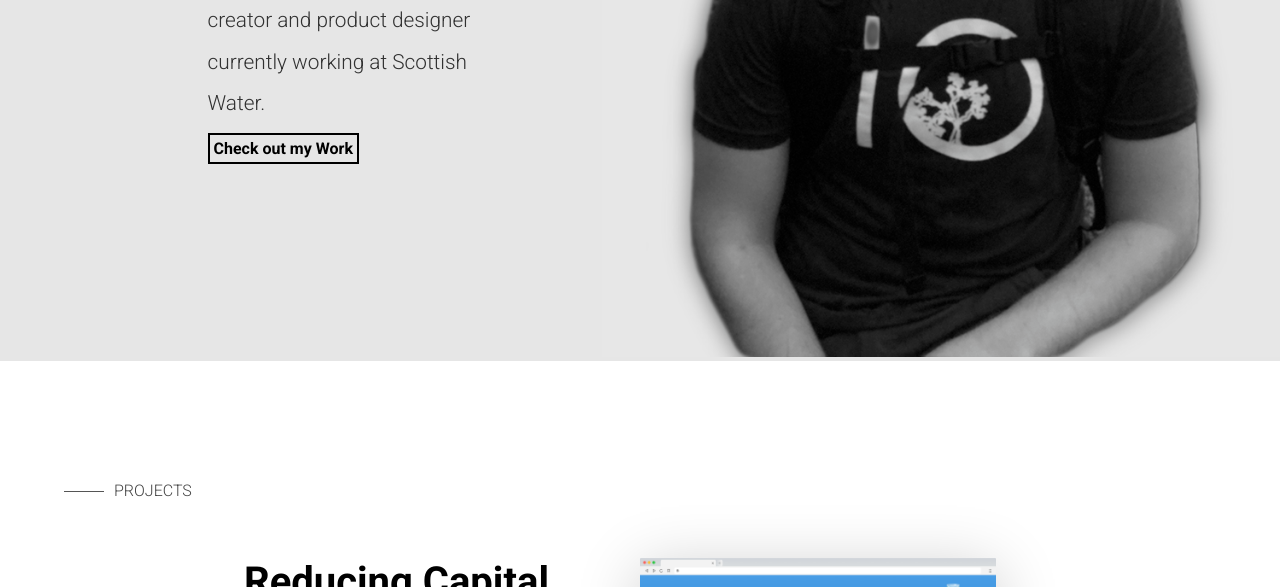
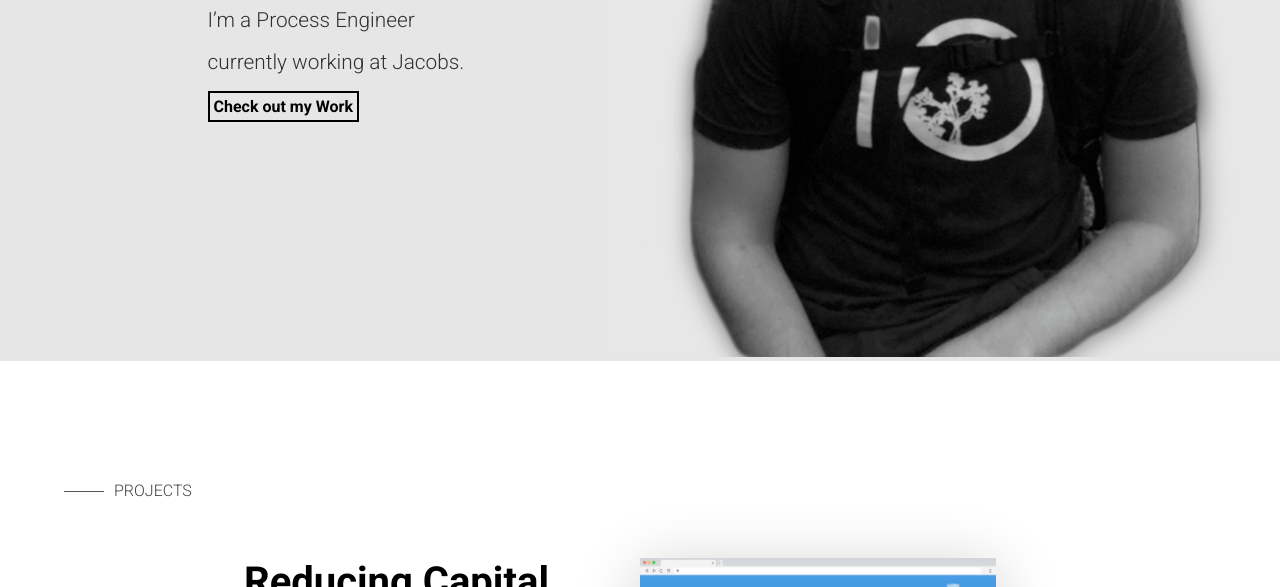
Before and after one commit to ajdbaillie/ajdbaillie.github.io, a plain HTML site: page index.html in a window 1280 px wide. Shown: the part 513-1100 px from the top of the page. Drawn offline with Linux system fonts and the light colour scheme.

Commit message:
Update index.html

```diff
--- a/index.html
+++ b/index.html
@@ -49,7 +49,7 @@
 <div class="header_container">
 <div class="header_text">
     <h1>Hi, I'm Andrew.</h1>
-    <p>I’m a UX Engineer, content creator and product designer currently working at Scottish Water.</p>
+    <p>I’m a Process Engineer currently working at Jacobs.</p>
     <a id="checkwork" href="#mywork">
         Check out my Work</a>
 </div>
```
